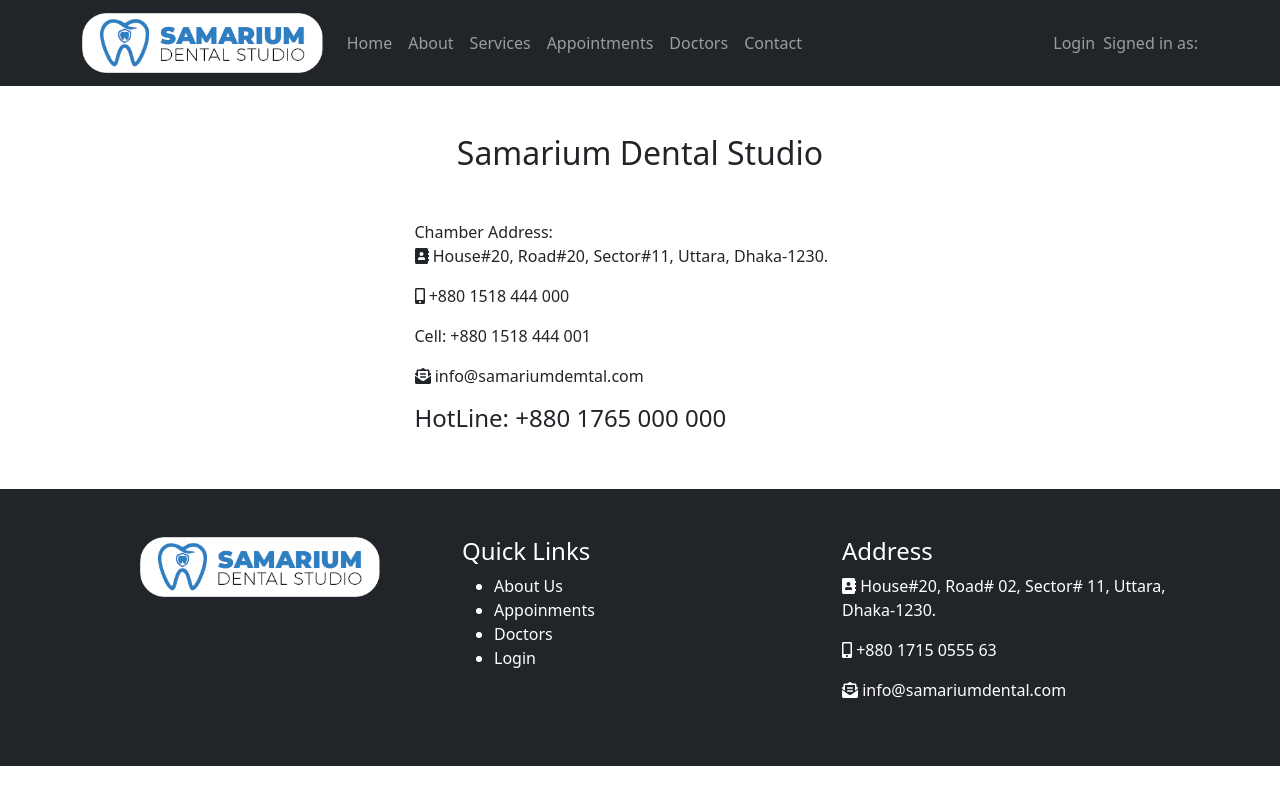
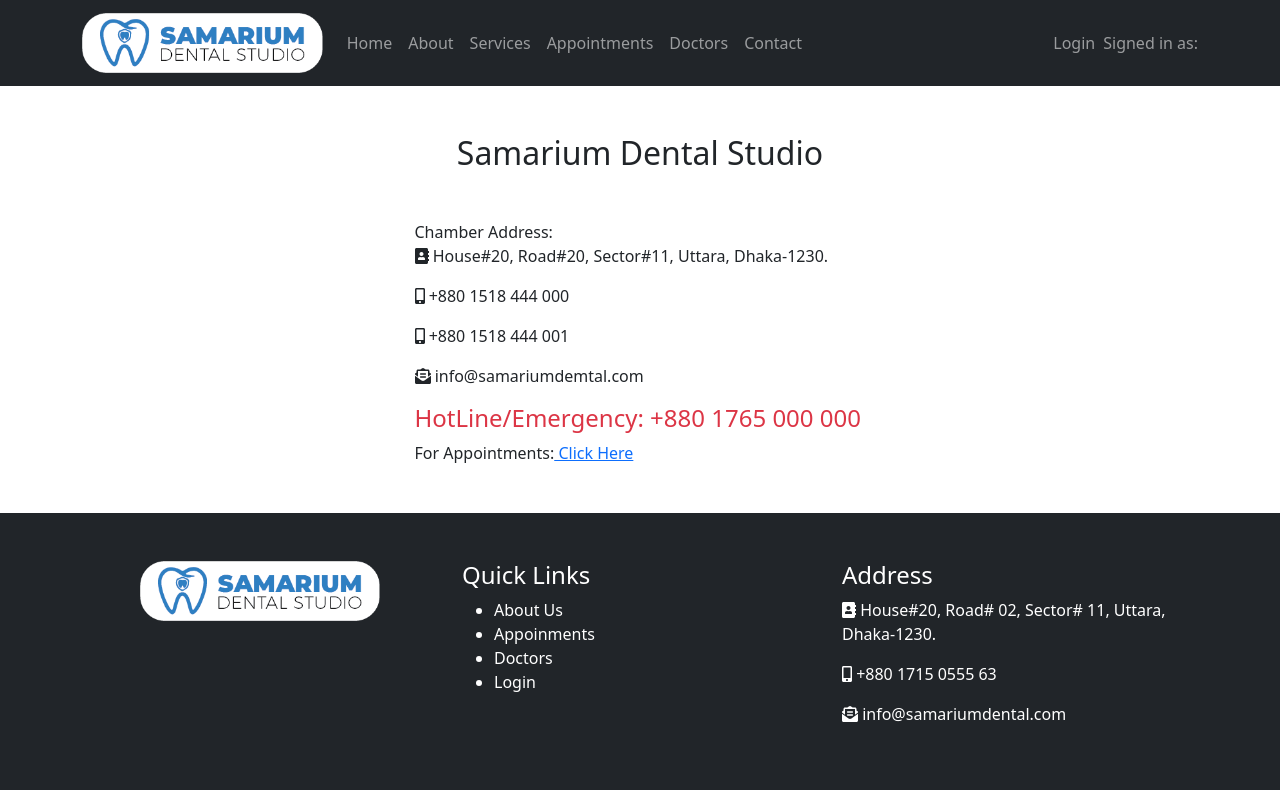
Before and after one commit to mukitur/Samarium-Dental-Studio, a React (Create React App) app: page /contact in a window 1280 px wide. Built offline with nearby package versions, Linux system fonts and the light colour scheme; no server answers.

Commit message:
contact update

```diff
--- a/src/Pages/Home/Contact/Contact.js
+++ b/src/Pages/Home/Contact/Contact.js
@@ -2,6 +2,7 @@
 import { Col, Container, Row } from 'react-bootstrap';
 import { FontAwesomeIcon } from '@fortawesome/react-fontawesome';
 import { faAddressBook, faMobileAlt, faEnvelopeOpenText } from '@fortawesome/free-solid-svg-icons';
+import { Link } from 'react-router-dom';
 
 const Contact = () => {
     return (
@@ -14,9 +15,10 @@
                         <p>Chamber Address:<br/>
                             <FontAwesomeIcon icon={faAddressBook} /> House#20, Road#20, Sector#11, Uttara, Dhaka-1230.</p>
                         <p><FontAwesomeIcon icon={faMobileAlt} /> +880 1518 444 000</p>
-                        <p>Cell: +880 1518 444 001</p>
+                        <p><FontAwesomeIcon icon={faMobileAlt} /> +880 1518 444 001</p>
                         <p><FontAwesomeIcon icon={faEnvelopeOpenText} /> info@samariumdemtal.com</p>
-                        <h4>HotLine: +880 1765 000 000</h4>
+                        <h4 className="text-danger">HotLine/Emergency: +880 1765 000 000</h4>
+                        For Appointments:<Link to ={'/appoinments'}> Click Here</Link>
                     </Col>
                     <Col></Col>
                 </Row>
```
